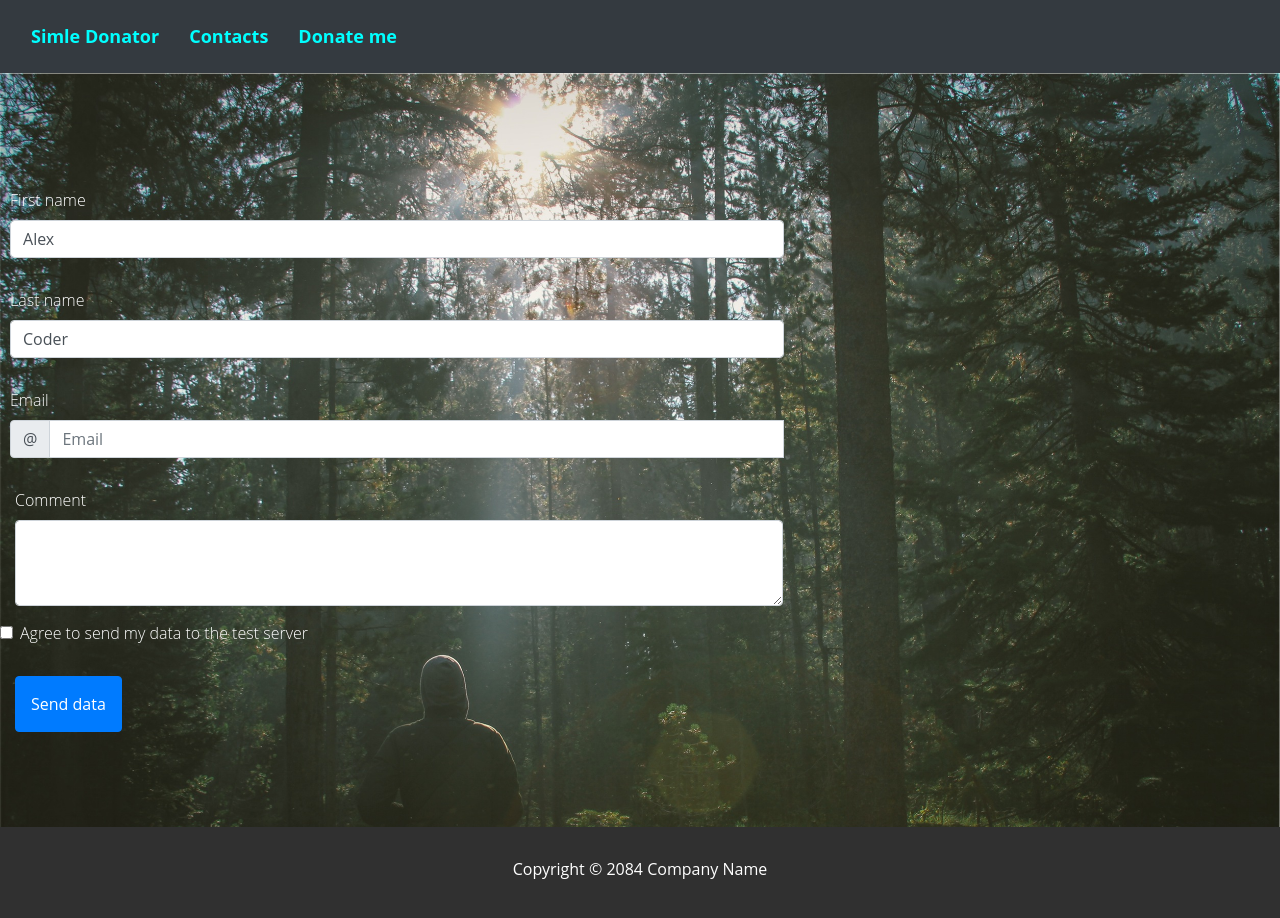
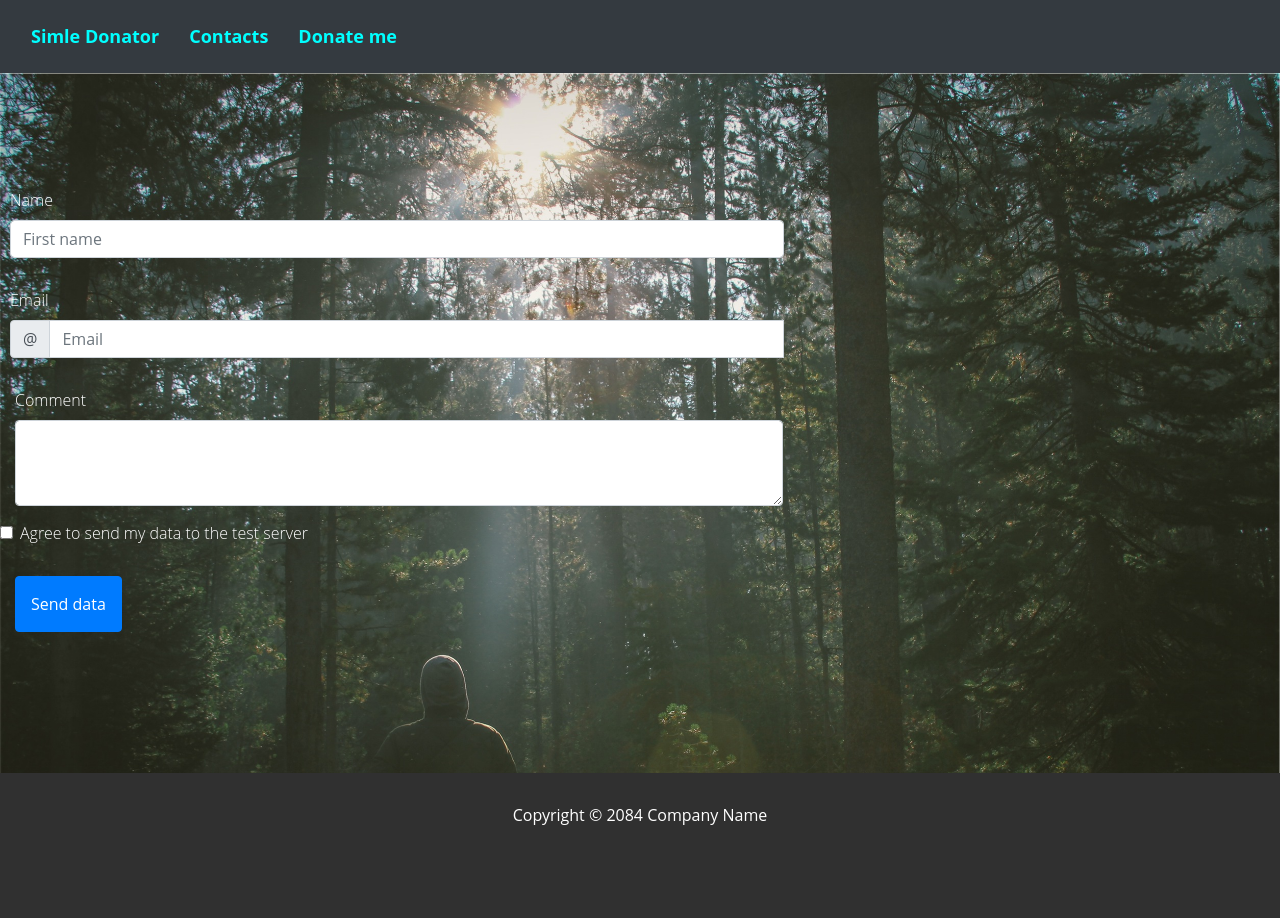
Before and after one commit to Alex-coder-ui/Smile-Donator, a React (Create React App) app: page /Contacts in a window 1280 px wide. Shown: the top 918 px of the page. After the commit the page ends 873 px from the top, so only its background shows below. Built offline with nearby package versions, Linux system fonts and the light colour scheme.

Commit message:
added axios POST method

```diff
--- a/src/components/Contacts.js
+++ b/src/components/Contacts.js
@@ -3,6 +3,7 @@ import InputGroup from "react-bootstrap/InputGroup";
 import Button from "react-bootstrap/Button";
 import Form from "react-bootstrap/Form";
 
+import axios from 'axios'
 
 
 export default class Contacts extends Component {
@@ -13,54 +14,86 @@ export default class Contacts extends Component {
             name: "",
             email: "",
             message: "",
+            validated: false
         };
 
+        this.handleNameChange = this.handleNameChange.bind(this)
+        this.handleEmailChange = this.handleEmailChange.bind(this)
+        this.handleCommentChange = this.handleCommentChange.bind(this)
+        this.submitButtonClick = this.submitButtonClick.bind(this)
 
     }
 
+    handleNameChange(event) {
+        this.setState({
+            name: event.target.value
+        });
+    }
+
+    handleEmailChange(event) {
+        this.setState({
+            email: event.target.value
+        });
+    }
+
+    handleCommentChange(event) {
+        this.setState({
+            message: event.target.value
+        });
+    }
+
+
+    submitButtonClick(event) {
+        let validated = event.target.checkValidity();
+        event.preventDefault();
+
+
+        if (validated) {
+
+            let comment = {
+                name: this.state.name,
+                email: this.state.email,
+                comment: this.state.message
+            };
+
+            axios.post('/comment', comment)
+                .then(function (response) {
+                    console.log('A comment was submitted: ' +  comment);
+                    console.log(response);
+                })
+                .catch(function (error) {
+                    console.log(error);
+                });
+
+            this.setState({validated: true});
+        } else {
+            console.log('Nothing was submitted');
+            this.setState({validated: true});
+        }
+
+    }
+
+
     render() {
-        return <div className="Input-group">
-            <UserData/>
-        </div>
 
-        function UserData() {
+        const validated = this.state.validated;
+        const name = this.state.name;
+        const email = this.state.email;
+        const message = this.state.message;
 
-            const [validated, setValidated] = React.useState(false);
-            const handleSubmit = event => {
-                const form = event.currentTarget;
-                if (form.checkValidity() === false) {
-                    event.preventDefault();
-                    event.stopPropagation();
-                }
-
-                setValidated(true);
-            }
-
-            return (
-                <Form noValidate validated={validated} onSubmit={handleSubmit}>
+        return (
+            <div className="Input-group">
+                <Form noValidate validated={validated} onSubmit={this.submitButtonClick}>
                     <Form.Row>
                         <Form.Group md="4" controlId="validationCustom01"
                                     style={{width: "60%", margin: "15px", padding: "auto"}}>
-                            <Form.Label>First name</Form.Label>
+                            <Form.Label>Name</Form.Label>
                             <Form.Control
+                                value={name}
+                                onChange={this.handleNameChange}
                                 required
                                 type="text"
                                 placeholder="First name"
-                                defaultValue="Alex"
-                            />
-                            <Form.Control.Feedback>Looks good!</Form.Control.Feedback>
-                        </Form.Group>
-                    </Form.Row>
-
-                    <Form.Row>
-                        <Form.Group md="4" controlId="validationCustom02"
-                                    style={{width: "60%", margin: "15px", padding: "auto"}}>
-                            <Form.Label>Last name</Form.Label>
-                            <Form.Control
-                                required
-                                type="text"
-                                placeholder="Last name"
-                                defaultValue="Coder"
                             />
                             <Form.Control.Feedback>Looks good!</Form.Control.Feedback>
                         </Form.Group>
@@ -75,6 +108,8 @@ export default class Contacts extends Component {
                                     <InputGroup.Text id="inputGroupPrepend">@</InputGroup.Text>
                                 </InputGroup.Prepend>
                                 <Form.Control
+                                    value={email}
+                                    onChange={this.handleEmailChange}
                                     type="text"
                                     placeholder="Email"
                                     aria-describedby="inputGroupPrepend"
@@ -87,12 +122,12 @@ export default class Contacts extends Component {
                         </Form.Group>
                     </Form.Row>
 
-
-
                     <Form.Group controlId="exampleForm.ControlTextarea1"
                                 style={{width: "60%", margin: "15px", padding: "auto"}}>
                         <Form.Label>Comment</Form.Label>
                         <Form.Control as="textarea"
+                                      value={message}
+                                      onChange={this.handleCommentChange}
                                       rows="3"/>
                     </Form.Group>
 
@@ -106,10 +141,8 @@ export default class Contacts extends Component {
 
                     <Button type="submit" style={{padding: "15px", margin: "15px"}}>Send data</Button>
                 </Form>
+            </div>)
 
-            )
-
-        }
 
     }
 }
--- a/src/index.js
+++ b/src/index.js
@@ -2,9 +2,7 @@ import React from 'react';
 import ReactDOM from 'react-dom';
 import App from './App';
 import './components/css/style.css'
-import { BrowserRouter,HashRouter,Route,Switch } from "react-router-dom"
-
-
+import {BrowserRouter} from "react-router-dom"
 
 
 ReactDOM.render(
```
Also changed, not shown: 2 other files (tests, documents, lock files or other folders).
